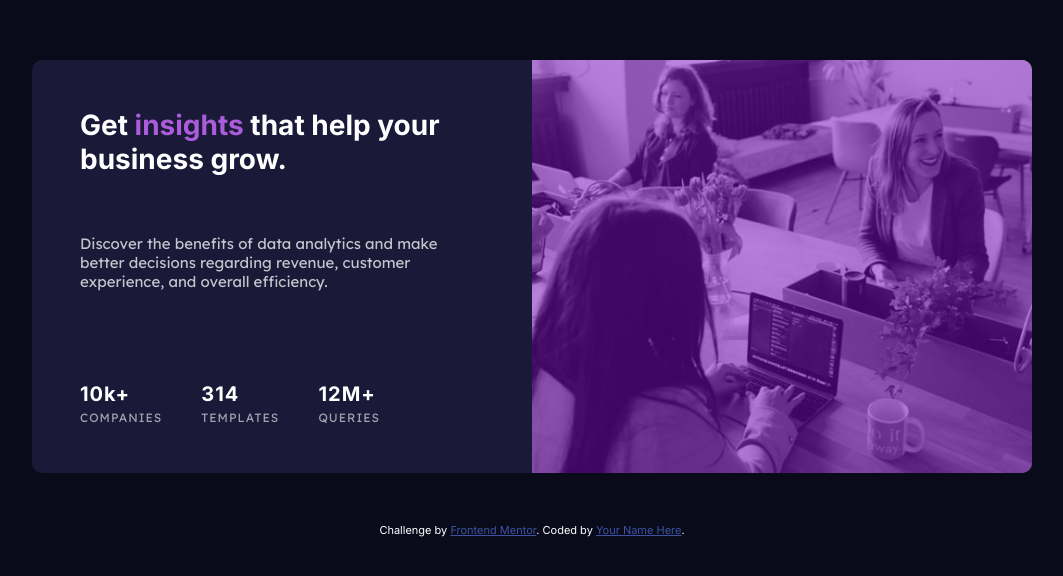
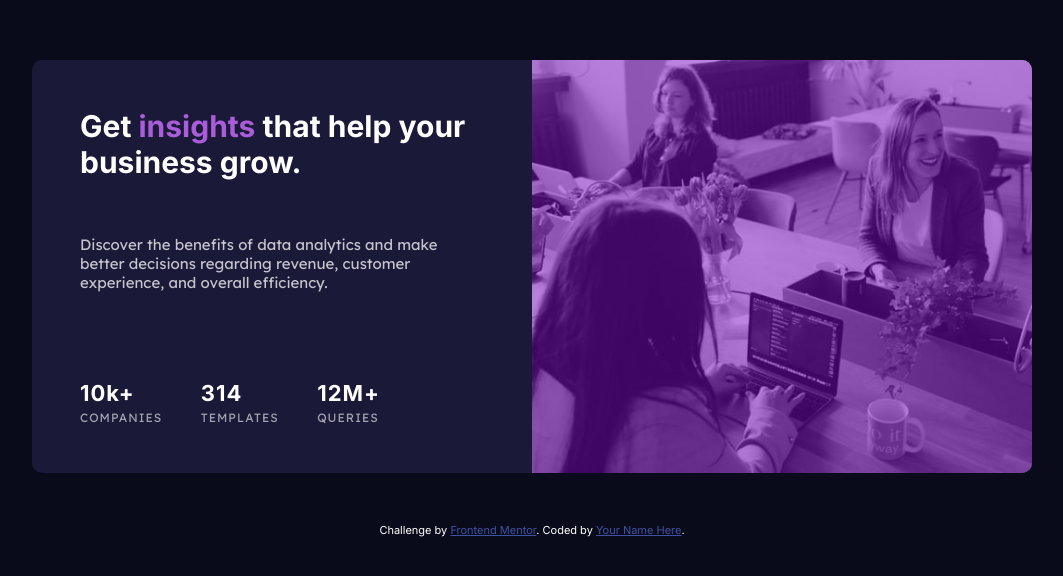
Before and after one commit to Akunamo/stats-preview-card-component-Frontend-Mentor, a plain HTML site: page index.html in a window 1280 px wide. Shown: the part 140-716 px from the top of the page, without its empty margins (108-1171 px from the left). Drawn offline with Linux system fonts and the light colour scheme.

Commit message:
update font size title and stats-value:

```diff
--- a/style.css
+++ b/style.css
@@ -84,7 +84,7 @@ main {
 }
 
 .title {
-    font-size: 28px;
+    font-size: 30px;
     margin-bottom: 1.7rem;
     margin-inline: auto;
     max-width: 290px;
@@ -120,7 +120,7 @@ li:nth-child(1n+2) {
 }
 
 .stats-value {
-    font-size: 20px;
+    font-size: 22px;
     font-weight: 700;
     letter-spacing: 1px;
     margin-bottom: .2em;
```
